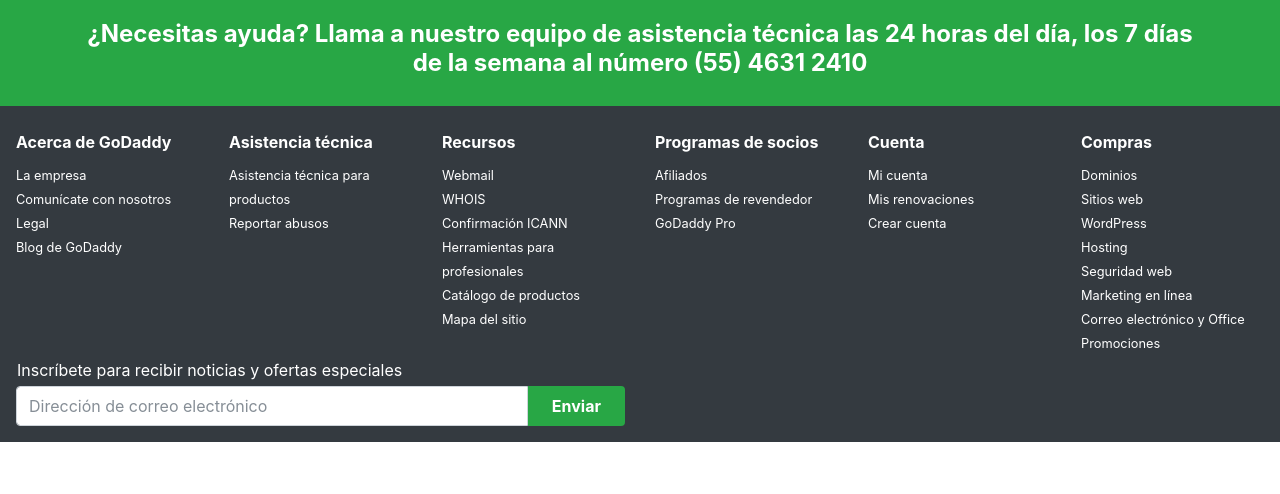
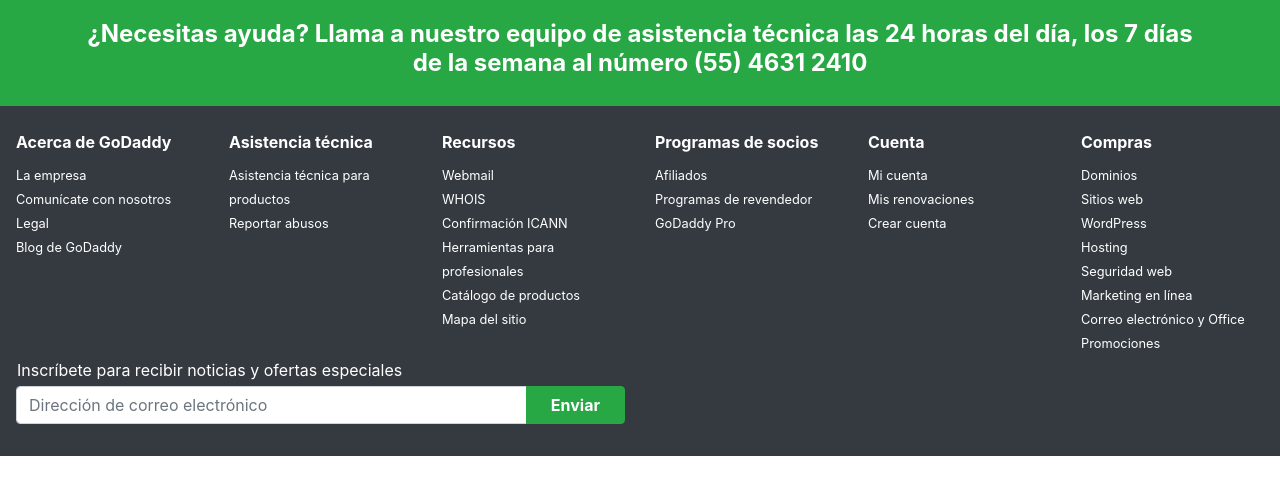
Before and after one commit to evelinbecerra/FooterGodaddy, a website: page index.html in a window 1280 px wide. Drawn offline with nearby package versions, Linux system fonts and the light colour scheme; a web font is replaced by a local one.

Commit message:
Se actualiza el cdn de bootstrap de la version 4.0 beta a ya 4.0 estable.

```diff
--- a/index.html
+++ b/index.html
@@ -7,7 +7,7 @@
     <meta name="viewport" content="width=device-width, initial-scale=1, shrink-to-fit=no">
 
     <!-- Bootstrap CSS -->
-    <link rel="stylesheet" href="https://maxcdn.bootstrapcdn.com/bootstrap/4.0.0-beta.2/css/bootstrap.min.css" integrity="sha384-PsH8R72JQ3SOdhVi3uxftmaW6Vc51MKb0q5P2rRUpPvrszuE4W1povHYgTpBfshb" crossorigin="anonymous">
+    <link rel="stylesheet" href="https://maxcdn.bootstrapcdn.com/bootstrap/4.0.0/css/bootstrap.min.css" integrity="sha384-Gn5384xqQ1aoWXA+058RXPxPg6fy4IWvTNh0E263XmFcJlSAwiGgFAW/dAiS6JXm" crossorigin="anonymous">
     <!-- Font-Awesome -->
     <link href="https://use.fontawesome.com/releases/v5.0.6/css/all.css" rel="stylesheet">
     <!-- Font-Merriweather Sans -->
@@ -84,11 +84,11 @@
       </div>
       <div class="row d-none d-md-block">
           <div class="col-6 text-left pl-3 py-1">Inscríbete para recibir noticias y ofertas especiales</div>
-          <div class="input-group col-6">
-            <input type="text" class="form-control" placeholder="Dirección de correo electrónico" aria-label="Dirección de correo electrónico">
-            <div class="input-group-prepend">
-              <div class="input-group-text bg-success py-2 px-4 font-weight-bold rounded-right" role="">Enviar</div>
-            </div>
+          <div class="input-group col-6 mb-3">
+              <input type="text" class="form-control" placeholder="Dirección de correo electrónico" aria-label="Dirección de correo electrónico" aria-describedby="basic-addon2">
+              <div class="input-group-append">
+                <button class="btn btn-success font-weight-bold px-4" type="button">Enviar</button>
+              </div>
           </div>
       </div>
       <hr class="d-block d-md-none border-secondary">
```
